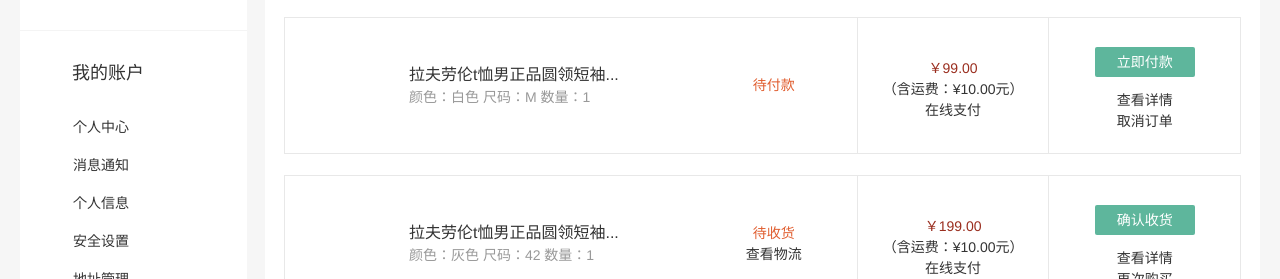
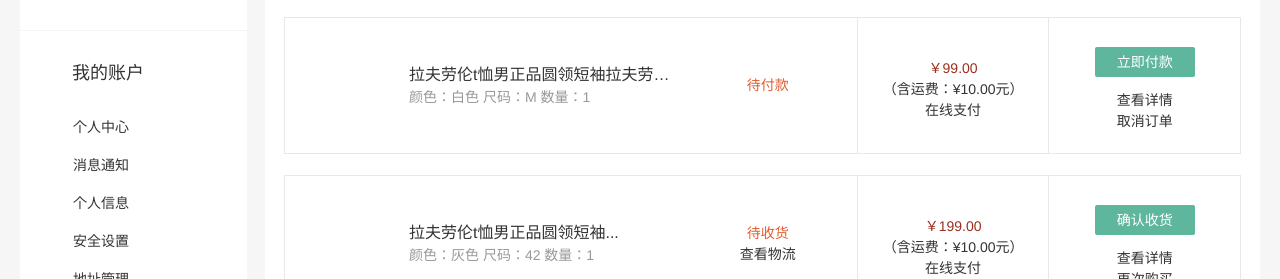
Before and after one commit to HoshinoC/FrontEndLearning, a plain HTML site: page 黑马HTML+CSS进阶 B站课程/xtx-PC-gerenzhongxin/center.html in a window 1280 px wide. Shown: the part 521-800 px from the top of the page. Drawn offline with Linux system fonts and the light colour scheme.

Commit message:
更新文字后面省略号的显示方式，调整对应布局

```diff
--- a/黑马HTML+CSS进阶 B站课程/xtx-PC-gerenzhongxin/center.html
+++ b/黑马HTML+CSS进阶 B站课程/xtx-PC-gerenzhongxin/center.html
@@ -199,7 +199,7 @@
                                 <div class="left">
                                     <div><img src="uploads/order_goods_1.jpg" alt=""></div>
                                     <div>
-                                        <p>拉夫劳伦t恤男正品圆领短袖...</p>
+                                        <p>拉夫劳伦t恤男正品圆领短袖拉夫劳伦t恤男正品圆领短袖</p>
                                         <span>颜色：白色  尺码：M  数量：1</span>
                                     </div>
                                     <div><p>待付款</p></div>
--- a/黑马HTML+CSS进阶 B站课程/xtx-PC-gerenzhongxin/css/center.css
+++ b/黑马HTML+CSS进阶 B站课程/xtx-PC-gerenzhongxin/css/center.css
@@ -429,11 +429,18 @@
 
 .main .order .order_product .left div:nth-child(2){
     margin-left: 5px;
+    /*实现文字后面的省略号效果*/
+    width: 0;
+    flex: 1;
 }
 
 .main .order .order_product .left div:nth-child(2) p{
     font-size: 16px;
     color: #333333;
+    /*实现文字后面的省略号效果*/
+    text-overflow: ellipsis;
+    white-space: nowrap;
+    overflow: hidden;
 }
 
 .main .order .order_product .left div:nth-child(2) span{
@@ -442,8 +449,7 @@
 }
 
 .main .order .order_product .left div:last-child{
-    margin-left: 125px;
-    width: 60px;
+    width: 178px;
     text-align: center;
     font-size: 14px;
     color: #e05e30;
```
